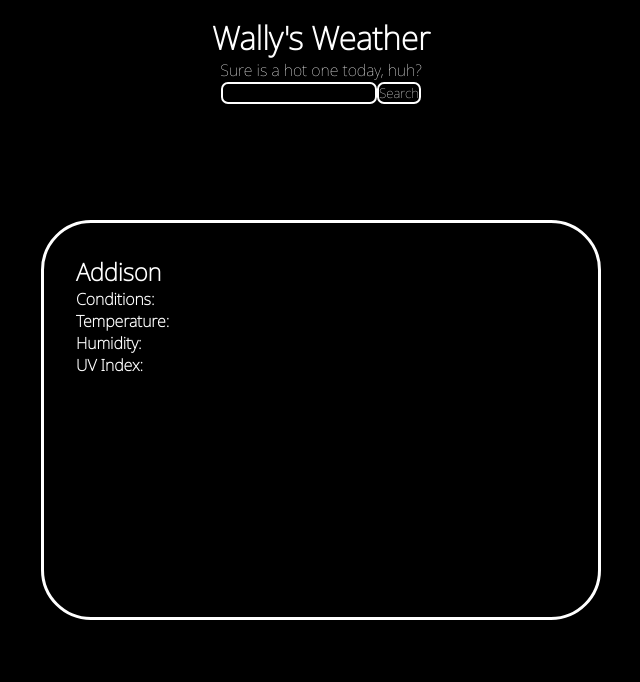
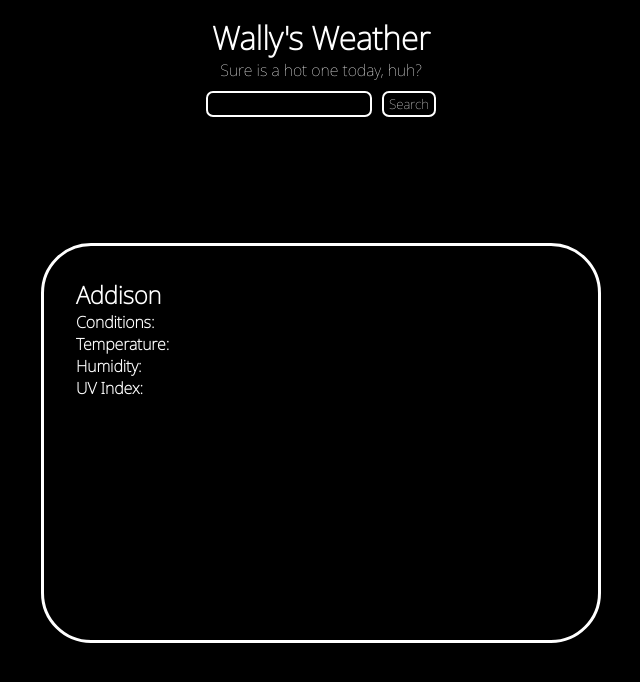
Before and after one commit to MochaDreamboat/Weather-App, a plain HTML site: page index.html in a window 1280 px wide. Shown: the whole page, without its empty margins (319-959 px from the left). Drawn offline with Linux system fonts and the light colour scheme.

Commit message:
Styled search bar and tweaked weather info structure.

```diff
--- a/styles/style.css
+++ b/styles/style.css
@@ -18,7 +18,14 @@ header {
     border-style: solid;
     border-color: white;
     border-radius: 7px;
+    padding: 2px 5px;
+    margin: 10px 5px;
 }
+
+button:hover {
+    cursor: pointer;
+}
+
 main {
     height: calc(75vh);
     display: flex;
```
